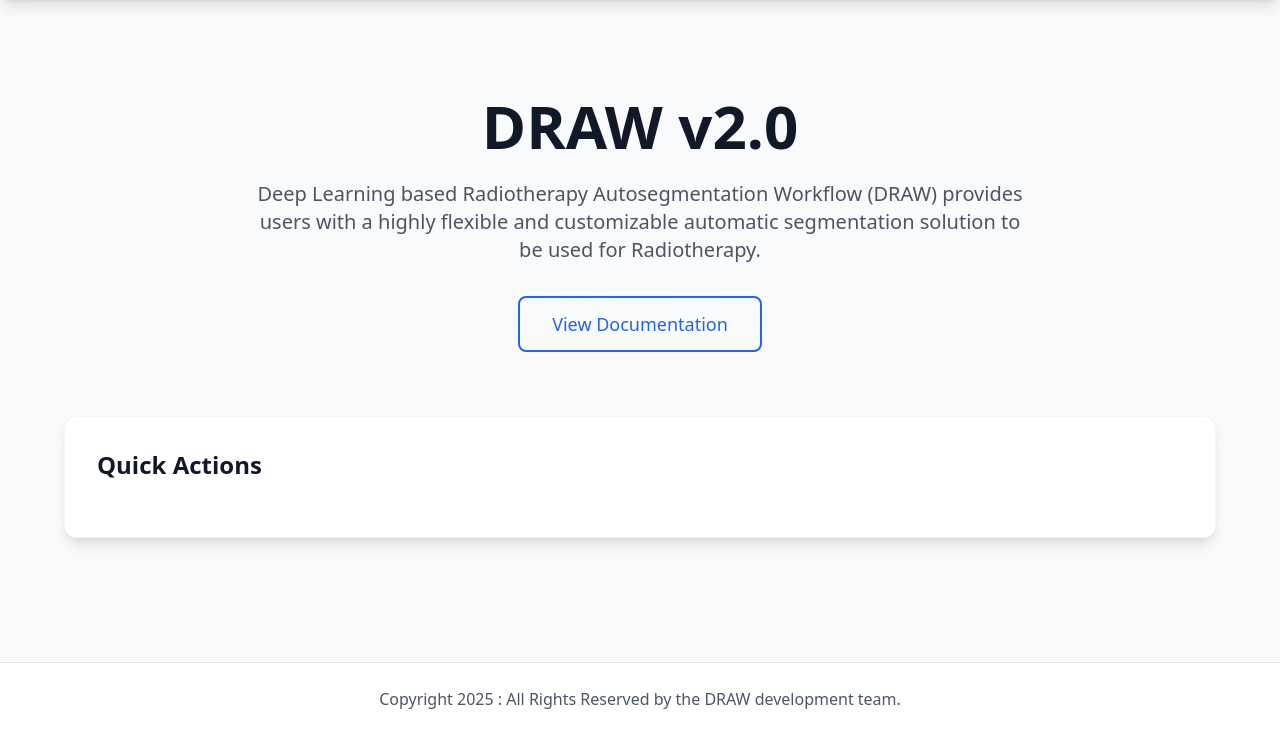
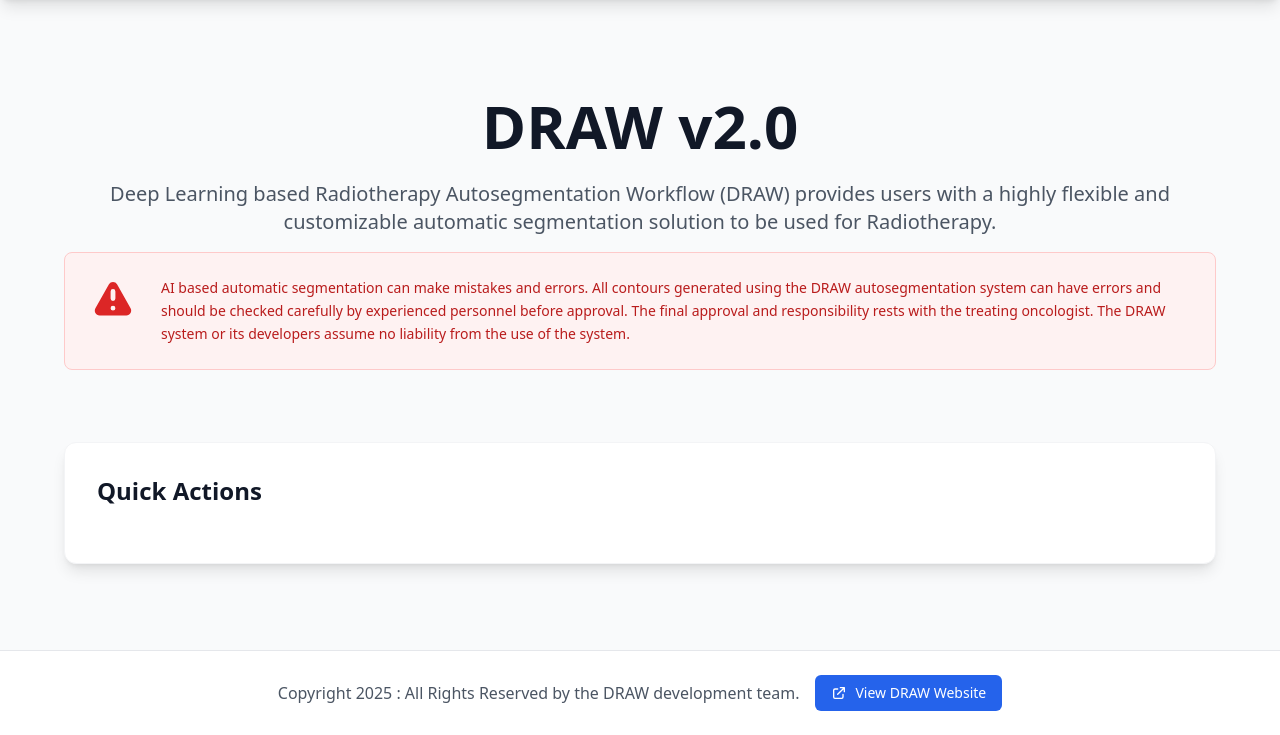
Before and after one commit to CHAVI-India/draw-client-2.0, a Django app: page / in a window 1280 px wide. Shown: the part 65-800 px from the top of the page. Run offline with Django 5.2, Linux system fonts and the light colour scheme; parts of the project's set-up code (start-up, migrations or seed data) failed here and were passed over; some libraries are stand-ins or nearby versions.

Commit message:
feat: add warning banner and website link to homepage footer

```diff
--- a/templates/base.html
+++ b/templates/base.html
@@ -34,9 +34,17 @@
     <!-- Footer -->
     <footer class="bg-white border-t border-gray-200 mt-auto">
         <div class="container mx-auto px-4 py-6 text-center">
-            <p class="text-gray-600">
-                Copyright {% now "Y" %} : All Rights Reserved by the DRAW development team.
-            </p>
+            <div class="flex flex-col sm:flex-row items-center justify-center gap-4">
+                <p class="text-gray-600">
+                    Copyright {% now "Y" %} : All Rights Reserved by the DRAW development team.
+                </p>
+                <a href="https://draw.chavi.ai" target="_blank" rel="noopener noreferrer" class="inline-flex items-center px-4 py-2 bg-primary-600 text-white hover:bg-primary-700 rounded-md text-sm font-medium transition-colors">
+                    <svg class="w-4 h-4 mr-2" fill="none" stroke="currentColor" viewBox="0 0 24 24">
+                        <path stroke-linecap="round" stroke-linejoin="round" stroke-width="2" d="M10 6H6a2 2 0 00-2 2v10a2 2 0 002 2h10a2 2 0 002-2v-4M14 4h6m0 0v6m0-6L10 14"></path>
+                    </svg>
+                    View DRAW Website
+                </a>
+            </div>
         </div>
     </footer>
 
--- a/templates/home.html
+++ b/templates/home.html
@@ -9,18 +9,29 @@
         <h1 class="text-6xl font-bold text-gray-900 mb-6">
             DRAW v2.0
         </h1>
-        <p class="text-xl text-gray-600 mb-8 max-w-3xl mx-auto">
+        <p class="text-xl text-gray-600 mb-4 max-w-6xl mx-auto">
             Deep Learning based Radiotherapy Autosegmentation Workflow (DRAW) provides users with a highly flexible and customizable automatic segmentation solution to be used for Radiotherapy.
         </p>
-        <div class="flex justify-center">
-            <button class="border-2 border-primary-600 text-primary-600 hover:bg-primary-50 px-8 py-3 rounded-lg text-lg font-medium transition-colors">
-                View Documentation
-            </button>
+
+        <!-- Caution Section -->
+        <div class="bg-red-50 border border-red-200 rounded-lg p-6 mb-2 max-w-6xl mx-auto text-left">
+            <div class="flex items-start">
+                <div class="flex-shrink-0 mr-6">
+                    <svg class="w-12 h-12 text-red-600" fill="currentColor" viewBox="0 0 20 20">
+                        <path fill-rule="evenodd" d="M8.257 3.099c.765-1.36 2.722-1.36 3.486 0l5.58 9.92c.75 1.334-.213 2.98-1.742 2.98H4.42c-1.53 0-2.493-1.646-1.743-2.98l5.58-9.92zM11 13a1 1 0 11-2 0 1 1 0 012 0zm-1-8a1 1 0 00-1 1v3a1 1 0 002 0V6a1 1 0 00-1-1z" clip-rule="evenodd"></path>
+                    </svg>
+                </div>
+                <div>
+                    <p class="text-red-700 text-sm leading-relaxed">
+                        AI based automatic segmentation can make mistakes and errors. All contours generated using the DRAW autosegmentation system can have errors and should be checked carefully by experienced personnel before approval. The final approval and responsibility rests with the treating oncologist. The DRAW system or its developers assume no liability from the use of the system.
+                    </p>
+                </div>
+            </div>
         </div>
     </div>
 
     <!-- Quick Actions -->
-    <div class="bg-white rounded-xl shadow-lg border border-gray-100 p-8 mb-16">
+    <div class="bg-white rounded-xl shadow-lg border border-gray-100 p-8 mb-8">
         <h2 class="text-2xl font-semibold text-gray-900 mb-6">Quick Actions</h2>
         <div class="grid sm:grid-cols-2 lg:grid-cols-4 gap-4">
             {% if perms.dicom_handler.add_autosegmentationtemplate %}
```
